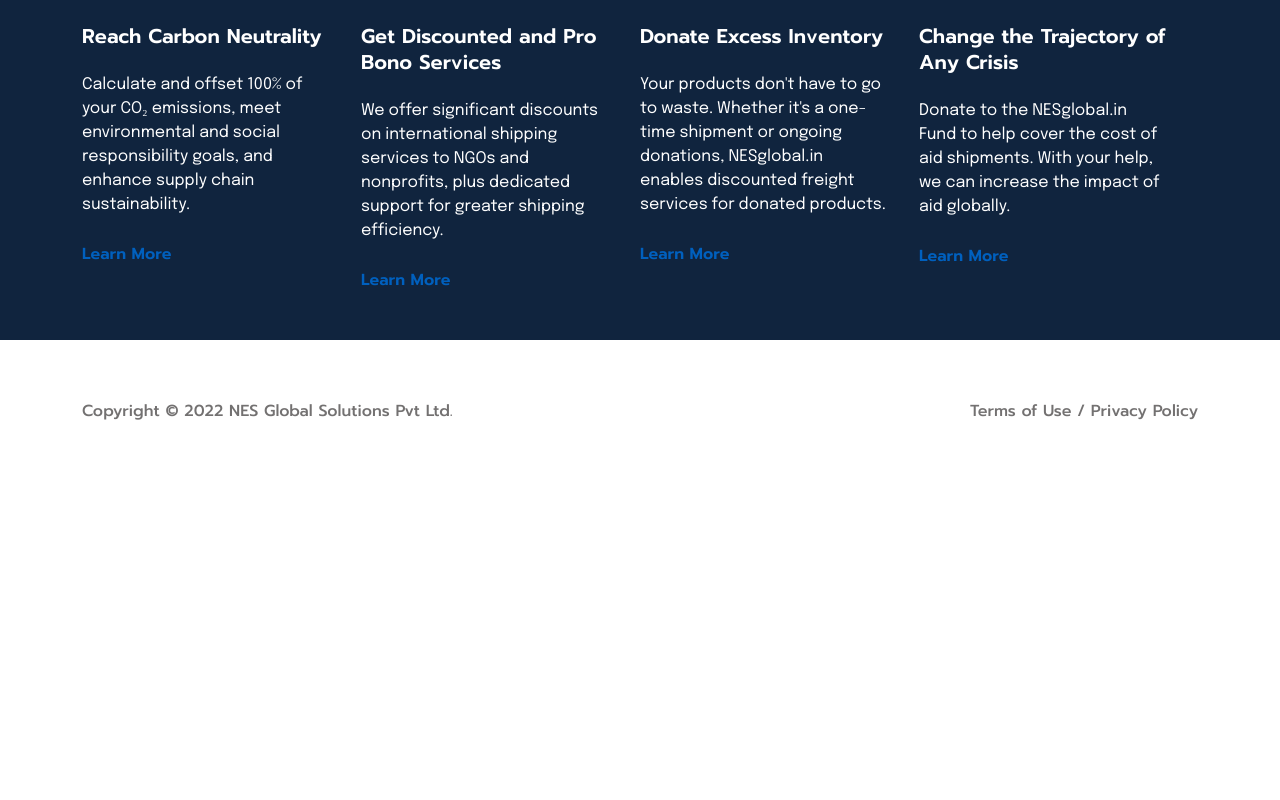
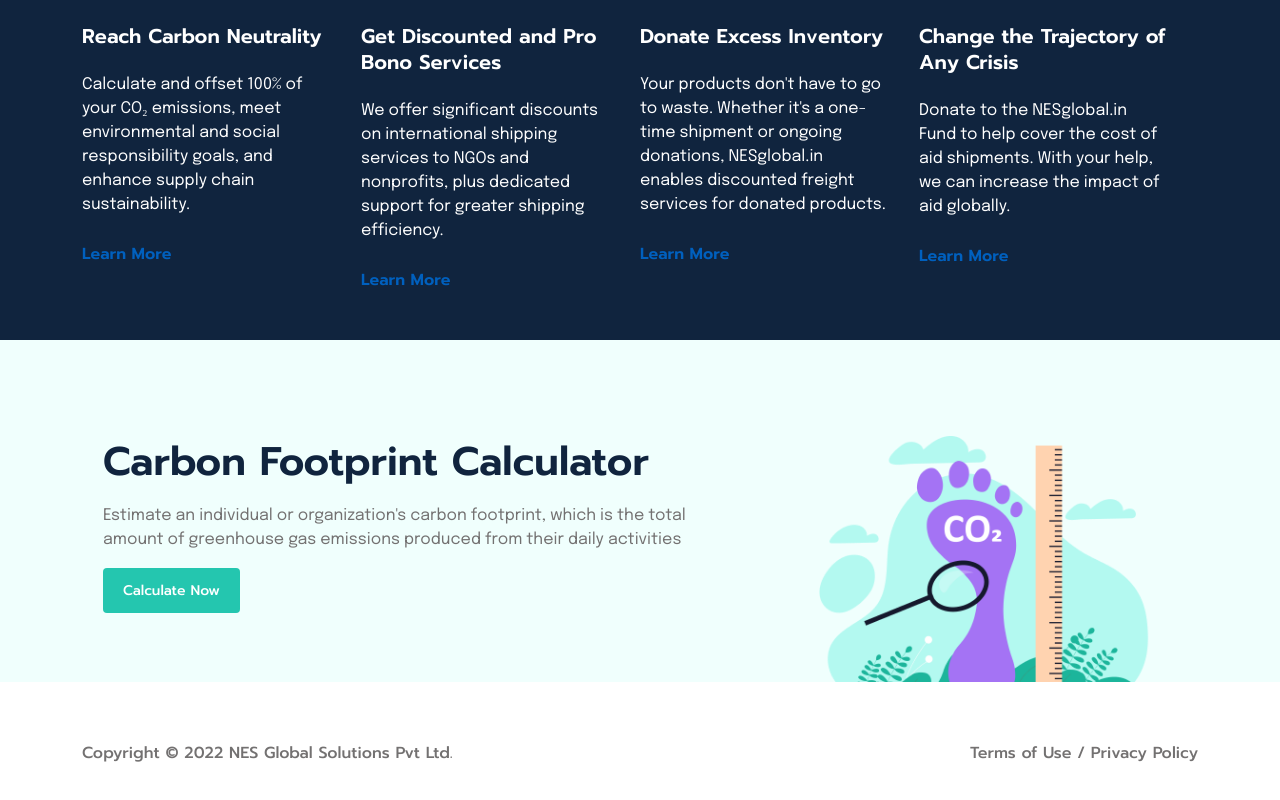
Before and after one commit to Shubhamsadhu02/nescare, a React (Create React App) app: page / in a window 1280 px wide. Shown: the part 1448-2248 px from the top of the page. Before the commit the page ends 1939 px from the top, so only its background shows below. Built offline with nearby package versions, Linux system fonts and the light colour scheme.

Commit message:
home new section added

```diff
--- a/src/Pages/Nescare/Nescare.js
+++ b/src/Pages/Nescare/Nescare.js
@@ -24,7 +24,7 @@ export default function Nescare() {
                         </div>
                     </div>
                     <div className="col-lg-6">
-                        <img src='../images/nescare/nescarehome.png' />
+                        <img src='../images/nescare/nescarehome.png' alt='' />
                     </div>
                 </div>
             </div>
@@ -123,6 +123,29 @@ export default function Nescare() {
         </div>
     </section>
 
+    <section className='footprint__calculator' style={{background: "#F0FFFD", padding: "96px 91px 0"}}>
+        <div className="container">
+            <div className="row">
+                <div className="col-sm-12 col-md-6 col-lg-8">
+                    <div className="calculator--heading">
+                        <h2>Carbon Footprint Calculator</h2>
+                    </div>
+                    <div className="calculator--paragraph mt-3">
+                        <p style={{color: "#737171", width: "603px"}}>Estimate an individual or organization's carbon footprint, which is the total amount of greenhouse gas emissions produced from their daily activities</p>
+                    </div>
+                    <div className="calculator--btn mt-3">
+                        <Link to='/carboncalculator'><button type='submit' className='carbon-cal__btn' >Calculate Now</button></Link>
+                    </div>
+                </div>
+                <div className="col-sm-12 col-md-6 col-lg-4">
+                    <div className="calculator--img">
+                        <img src='../images/nescare/footprint.png' alt='' />
+                    </div>
+                </div>
+            </div>
+        </div>
+    </section>
+
     <Copyright/>
     </>
   )
--- a/src/Styles/Nescare.css
+++ b/src/Styles/Nescare.css
@@ -79,7 +79,8 @@ nav
 }
 
 .contact-nav button,
-.donate-btn button
+.donate-btn button,
+.calculator--btn button
 {
     background: #24C6AF;
     border: none;
@@ -216,7 +217,8 @@ nav
 
 .nescare-paragraph p,
 .ways-paragraph p,
-.terms-paragrapgh p
+.terms-paragrapgh p,
+.calculator--paragraph p
 {
     font-family: 'Epilogue';
     font-style: normal;
@@ -412,3 +414,12 @@ nav
         display: block;
     }
 }
+
+.calculator--heading h2{
+    font-family: 'Prompt';
+    font-style: normal;
+    font-weight: 600;
+    font-size: 40px;
+    line-height: 130%;
+    color: #10243E;
+}
```
Also changed, not shown: public/images/nescare/footprint.png (added).
